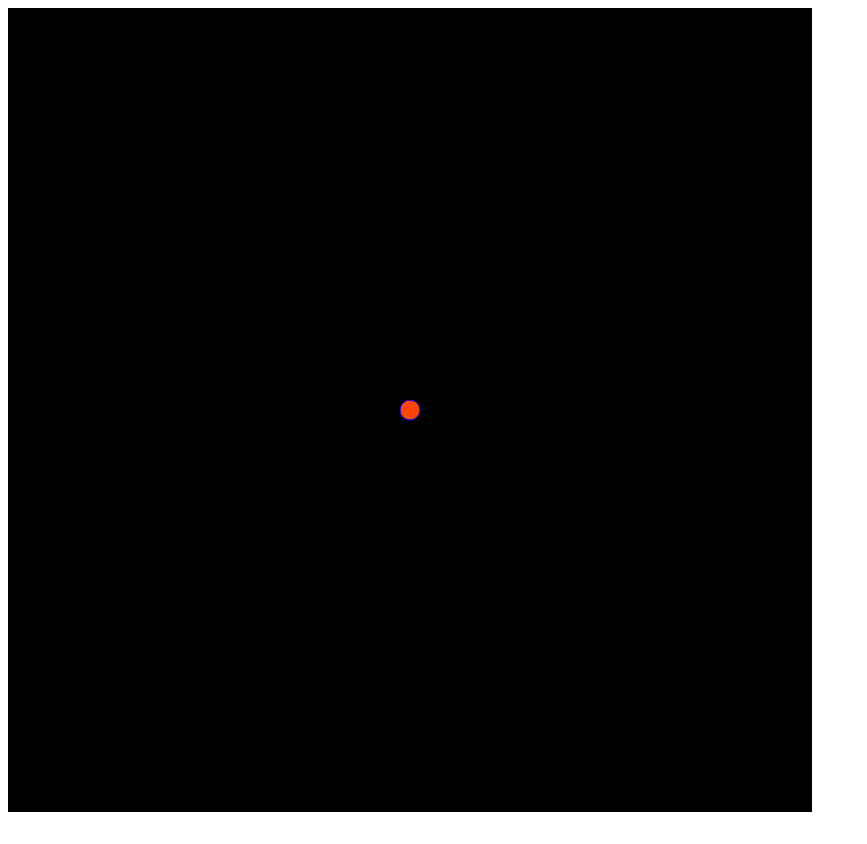
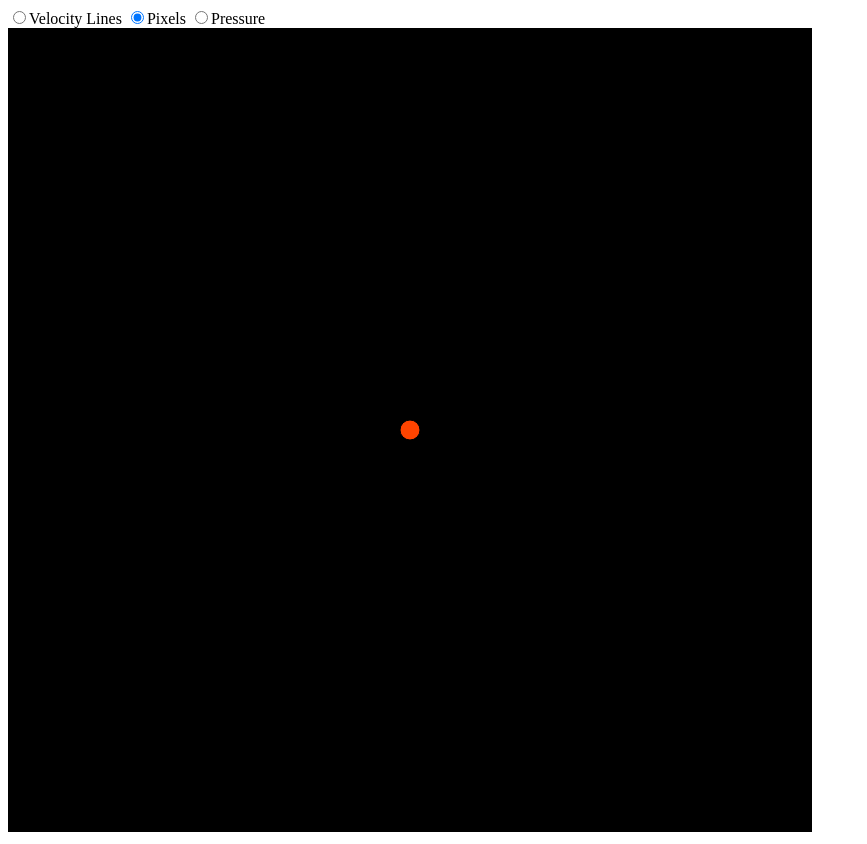
Before and after one commit to psigillito/jsFluidSimulator, a website: page public/index.html in a window 1280 px wide. Shown: the whole page, without its empty margins (0-867 px from the left). Drawn offline with Linux system fonts and the light colour scheme.

Commit message:
fix undefined access, kinda hacky

```diff
--- a/public/index.html
+++ b/public/index.html
@@ -3,14 +3,18 @@
 	<meta name="viewport" content="width=device-width, initial-scale=1.0">
 	<head></head>
 <body>
+	<input type="radio" name="display" value="lines" id="lines">Velocity Lines</input>
+	<input type="radio" name="display" value="pixels" id="pixels" checked="checked">Pixels</input>
+	<input type="radio" name="display" value="pressure" id="pressure">Pressure</input>
+
+	<br>
 	<canvas id="myCanvas" style="border:2px solid"></canvas>
 <script>
-
 	var canvas = document.getElementById("myCanvas");
 	var c = canvas.getContext("2d");
 	canvas.width = 800;
 	canvas.height = 800;
-	var res = 80;
+	var res = 100;
 	var cellPixelWidth = canvas.width / res;
 	canvas.focus();
 
@@ -108,23 +112,62 @@
 	function draw()
 	{
 		c.clearRect(0, 0, canvas.width, canvas.height);
-		c.fillStyle = "#FF4400";
-		id = c.getImageData(0,0, canvas.width, canvas.height)
-		c.putImageData(id, 0, 0);
+		c.rect(0,0,canvas.width, canvas.height);
+		c.fillStyle = "#000000";
+		c.fill();
 
+		if(document.getElementById('pressure').checked)
+		{
+
+		}
+		else if(document.getElementById('pixels').checked)
+		{
 			for(i = 0; i < res; ++i) //for each row
 			{
 				for(j = 0; j < res; ++j)
 				{
 					c.beginPath();
-				var r = scene.fluid.u[i][j];
-				var g = scene.fluid.v[i][j];
+					var r = 0;
+					var g = 0;
 					var b = 0;
+
+					//color application based on color wheel from https://www.britannica.com/science/color/The-visible-spectrum
+					if( scene.fluid.u[i][j] < 0 )
+					{
+						g += Math.abs(scene.fluid.u[i][j] * 10);
+						b += Math.abs(scene.fluid.u[i][j] * 10);
+						//apply cyan to color
+					}
+					else{
+						r +=  Math.abs(scene.fluid.u[i][j] * 10);
+						//apply red
+					}
+
+					if(scene.fluid.v[i][j] < 0 ) //up
+					{
+						//apply yellow
+						r += Math.abs(scene.fluid.v[i][j] * 10);
+						g += Math.abs(scene.fluid.v[i][j] * 10);
+
+					}
+					else //down
+					{
+						//apply purple
+						r += Math.abs(scene.fluid.v[i][j] * 10);
+						b += Math.abs(scene.fluid.v[i][j] * 10);
+					}
 
 					c.fillStyle = 'rgb(' + r + ',' + g + ',' + b + ')';
 					c.fillRect(j*cellPixelWidth, i*cellPixelWidth, cellPixelWidth, cellPixelWidth);
 					c.stroke();
 				}
+			}
+		}
+
+
+		else if(document.getElementById('lines').checked)
+		{
+			drawVelocityLines();
 		}
 
 		//draw particle
@@ -133,7 +176,7 @@
 		c.fillStyle = "#FF4400";
 		c.fill();
 		c.stroke();
-		drawVelocityLines();
+
 	}
 
 	function simulate()
@@ -145,7 +188,6 @@
 		movementValueY = sampleSurroundingVelocities(scene.particleX, scene.particleY, 'v');
 		scene.particleX += movementValueX;
 		scene.particleY += movementValueY;
-		//scene.frameNr++;
 	}
 
 	function update() {
@@ -255,7 +297,6 @@
 				c.fill();
 				c.stroke();
 			}
-
 		}
 	}
 
@@ -279,12 +320,14 @@
 	{
 		if(velocityType == 'u')
 		{
-			var xIndex = Math.floor(pixelX/cellPixelWidth);
-			var yIndex = Math.floor(pixelY/cellPixelWidth);
+			var xIndex = Math.abs(Math.floor(pixelX/cellPixelWidth));
+			var yIndex = Math.abs(Math.floor(pixelY/cellPixelWidth));
 
 			var xNextIndex = xIndex+1 < scene.fluid.rowCount    ?  xIndex+1 : xIndex;
-			var uVelocityLeft = scene.fluid.u[yIndex][xIndex+1];
-			var uVelocityRight = scene.fluid.u[yIndex][xIndex];
+			var uVelocityLeft =  (scene.fluid.u[yIndex] === undefined || scene.fluid.u[yIndex][xNextIndex] === undefined)
+				? 0 : scene.fluid.u[yIndex][xNextIndex];
+			var uVelocityRight = (scene.fluid.u[yIndex] === undefined || scene.fluid.u[yIndex][xIndex] === undefined)
+				? 0 : scene.fluid.u[yIndex][xIndex];
 
 			var insideCellPositionX = pixelX % cellPixelWidth;
 			var leftWeight =  1.0 - ( (cellPixelWidth - insideCellPositionX) / cellPixelWidth);
@@ -295,13 +338,15 @@
 		}
 		else
 		{
-			var xIndex = Math.floor(pixelX/cellPixelWidth);
-			var yIndex = Math.floor(pixelY/cellPixelWidth);
+			var xIndex = Math.abs(Math.floor(pixelX/cellPixelWidth));
+			var yIndex = Math.abs(Math.floor(pixelY/cellPixelWidth));
 
 			var yNextIndex = yIndex+1 < scene.fluid.rowCount  ?  yIndex+1 : yIndex;
 
-			var vVelocityTop = scene.fluid.v[yIndex][xIndex];
-			var vVelocityBelow = scene.fluid.v[yNextIndex][xIndex];
+			var vVelocityTop =  (scene.fluid.v[yIndex] === undefined || scene.fluid.v[yIndex][xIndex] === undefined)
+				? 0 : scene.fluid.v[yIndex][xIndex];
+			var vVelocityBelow = (scene.fluid.v[yNextIndex]=== undefined || scene.fluid.v[yNextIndex][xIndex] === undefined)
+				? 0 : scene.fluid.v[yNextIndex][xIndex];
 			var insideCellPositionY = pixelY % cellPixelWidth;
 
 			var topWeight =  1.0 - ( (cellPixelWidth - insideCellPositionY) / cellPixelWidth);
@@ -315,18 +360,6 @@
 
 
 	function advectVelocity(dt){
-	//update advection
-	//take velocity field and move it through itself
-	//set new values to old
-	for(var i = 0; i < scene.fluid.rowCount; ++i)
-	{
-		for(var j = 0; j < scene.fluid.columnCount; ++j)
-		{
-			scene.fluid.newU[i][j] = scene.fluid.u[i][j];
-			scene.fluid.newV[i][j] = scene.fluid.v[i][j];
-		}
-	}
-
 	for(var i = 1; i < scene.fluid.rowCount-2; ++i)
 	{
 		for(var j = 1; j < scene.fluid.columnCount-2; ++j)
@@ -346,8 +379,8 @@
 				var v4 = scene.fluid.v[i+1][j+1];
 				var averageV = (v1+v2+v3+v4) * 0.25;
 
-				var oldPixelX = pixelX - (uVelocity %200) ;
-				var oldPixelY = pixelY - averageV;
+				var oldPixelX = pixelX - (uVelocity %10) ;
+				var oldPixelY = pixelY - (averageV %10);
 
 				var newVal = sampleSurroundingVelocities(oldPixelX,oldPixelY, 'u');
 				scene.fluid.newU[i][j] = newVal;
@@ -365,8 +398,8 @@
 				var u4 = scene.fluid.u[i-1][j+1];
 				var averageU = (u1+u2+u3+u4) * 0.25;
 
-				var oldPixelX = pixelX - averageU;
-				var oldPixelY = pixelY - (vVelocity % 200);
+				var oldPixelX = pixelX - (averageU % 100);
+				var oldPixelY = pixelY - (vVelocity % 100);
 
 				var newVal = sampleSurroundingVelocities(oldPixelX,oldPixelY, 'v');
 				scene.fluid.newV[i][j] = newVal;
```
Lines whose indentation alone changed are shown as unchanged.
